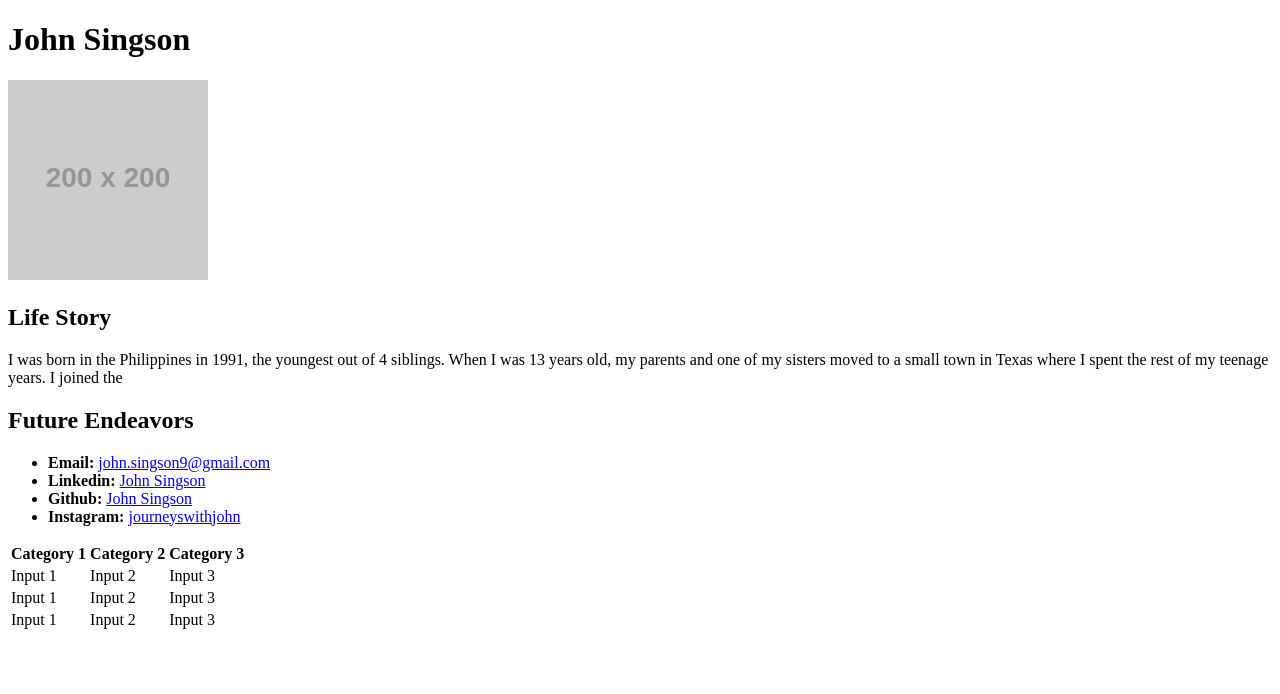
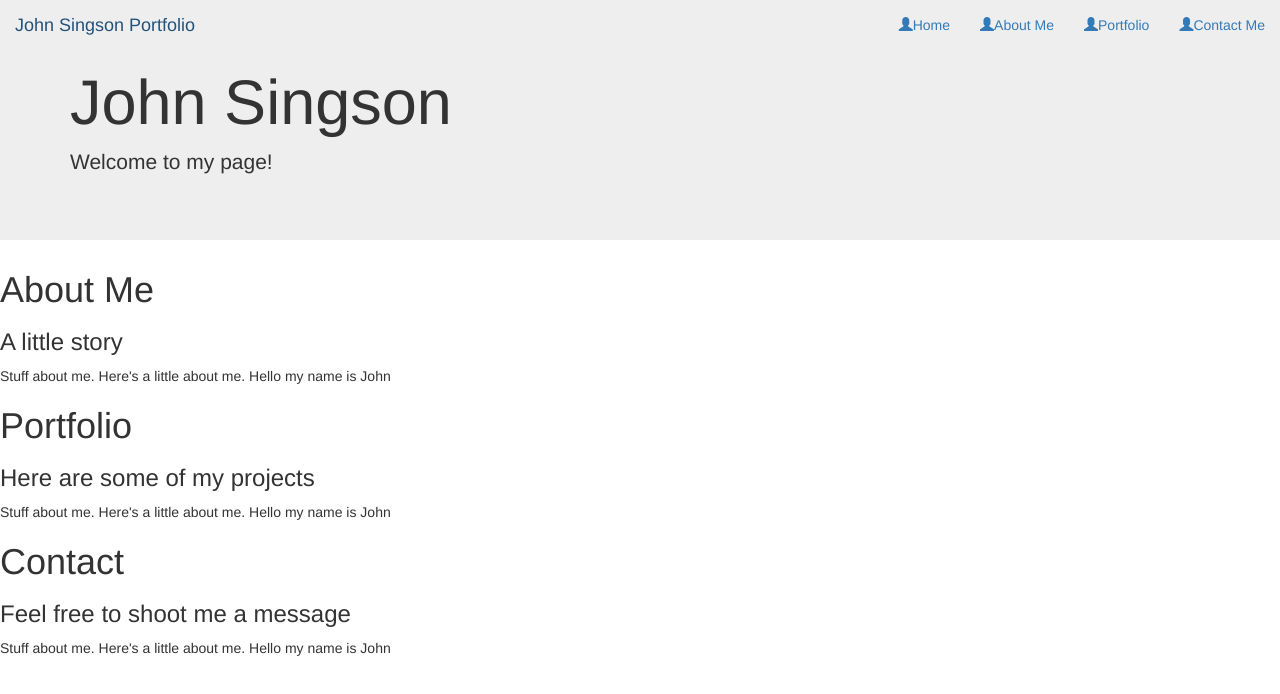
Before and after one commit to john-singson9/john-singson9.github.io, a plain HTML site: page index.html in a window 1280 px wide. Drawn offline with nearby package versions, Linux system fonts and the light colour scheme; placeholder pictures from the web are drawn by us.

Commit message:
new index

```diff
--- a/index.html
+++ b/index.html
@@ -3,51 +3,87 @@
 <head>
   <meta charset="UTF-8">
   <title>Biography</title>
+  <link rel="stylesheet" href="https://maxcdn.bootstrapcdn.com/bootstrap/3.3.7/css/bootstrap.min.css">
+  <script src="https://ajax.googleapis.com/ajax/libs/jquery/3.3.1/jquery.min.js"></script>
+  <script src="https://maxcdn.bootstrapcdn.com/bootstrap/3.3.7/js/bootstrap.min.js"></script>
 </head>
 
 <body>
-  <h1>John Singson</h1>
+<!-- JUMBOTRON -->
+<div class="jumbotron">
+  <div class="container">
+    <h1 class="display-4">John Singson</h1>
+    <p class="lead">Welcome to my page!</p>
+  </div>
+</div>
 
-  <img src="https://placehold.it/200x200" alt="Your Name">
+<!-- NAVBAR -->
+<nav class="navbar navbar-inverted navbar-fixed-top">
+  <div class="container-fluid">
+    <div class="navbar-header">
+      <a class="navbar-brand" href="#">John Singson Portfolio</a>
+    </div>
+    <ul class ="nav navbar-nav navbar-right">
+      <li><a href="#"><span class="glyphicon glyphicon-user"></span>Home</a></li>
+      <li><a href="#"><span class="glyphicon glyphicon-user"></span>About Me</a></li>
+      <li><a href="#"><span class="glyphicon glyphicon-user"></span>Portfolio</a></li>
+      <li><a href="#"><span class="glyphicon glyphicon-user"></span>Contact Me</a></li>
+    </ul>
+  </div>
+</nav>
 
-  <h2>Life Story</h2>
-  <p>I was born in the Philippines in 1991, the youngest out of 4 siblings.
-     When I was 13 years old, my parents and one of my sisters moved to a small town in Texas where I spent the rest of my teenage years.
-     I joined the
-  </p>
+<!-- PARALLAX SCROLLING 1: ABOUT ME -->
+<div id="parallax-portfolio">
+  <section>
+    <div class="parallax-one">
+      <h1>About Me</h1>
+      <h3>A little story</h3>
+    </div>
+  </section>
 
-  <h2>Future Endeavors</h2>
-  <p></p>
+  <section>
+    <div class="block">
+      <p class="margin-top-10">Stuff about me.  Here's a little about me. Hello my name is John
 
-  <ul>
-    <li><strong>Email:</strong> <a href="mailto:somepalce@gmail.com">john.singson9@gmail.com</a></li>
-    <li><strong>Linkedin:</strong> <a href="https://www.linkedin.com/in/johnsingson">John Singson</a></li>
-    <li><strong>Github:</strong> <a href="https://github.com/john-singson9">John Singson</a></li>
-    <li><strong>Instagram:</strong> <a href="https://www.instagram.com/journeyswithjohn/?hl=en">journeyswithjohn</a></li>
-  </ul>
+      </p>
+    </div>
+  </section>
 
-  <table>
-    <tr>
-      <th>Category 1</th>
-      <th>Category 2</th>
-      <th>Category 3</th>
-    </tr>
-    <tr>
-      <td>Input 1</td>
-      <td>Input 2</td>
-      <td>Input 3</td>
-    </tr>
-    <tr>
-      <td>Input 1</td>
-      <td>Input 2</td>
-      <td>Input 3</td>
-    </tr>
-    <tr>
-      <td>Input 1</td>
-      <td>Input 2</td>
-      <td>Input 3</td>
-    </tr>
-  </table>
+<!-- PARALLAX SCROLLING 2: PORTFOLIO -->
+  <section>
+    <div class="parallax-two">
+      <h1>Portfolio</h1>
+      <h3>Here are some of my projects</h3>
+    </div>
+  </section>
+
+  <section>
+    <div class="block">
+      <p class="margin-top-10">Stuff about me.  Here's a little about me. Hello my name is John
+
+      </p>
+    </div>
+  </section>
+
+<!-- PARALLAX SCROLLING 3: CONTACT -->
+  <section>
+    <div class="parallax-two">
+      <h1>Contact</h1>
+      <h3>Feel free to shoot me a message</h3>
+    </div>
+  </section>
+
+  <section>
+    <div class="block">
+      <p class="margin-top-10">Stuff about me.  Here's a little about me. Hello my name is John
+
+      </p>
+    </div>
+  </section>
+
+</div>
+
+
 </body>
 
 </html>
```
Also changed, not shown: images/12313588_10153089180766114_3799532133530012784_n.jpg (added), images/12391961_957637200973979_1651012018023016724_n.jpg (added), images/U Squad.jpg (added), images/jumbotron image.jpg (added), images/me with kids.jpg (added), 1 other file.
